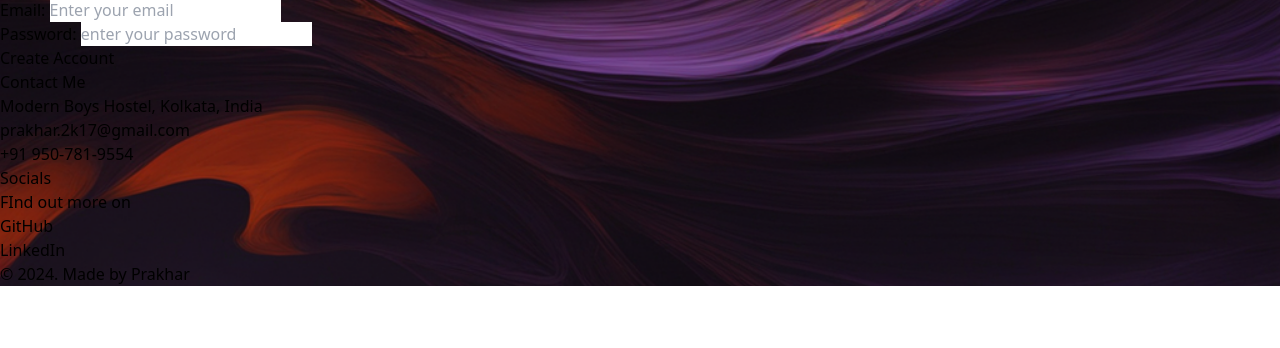
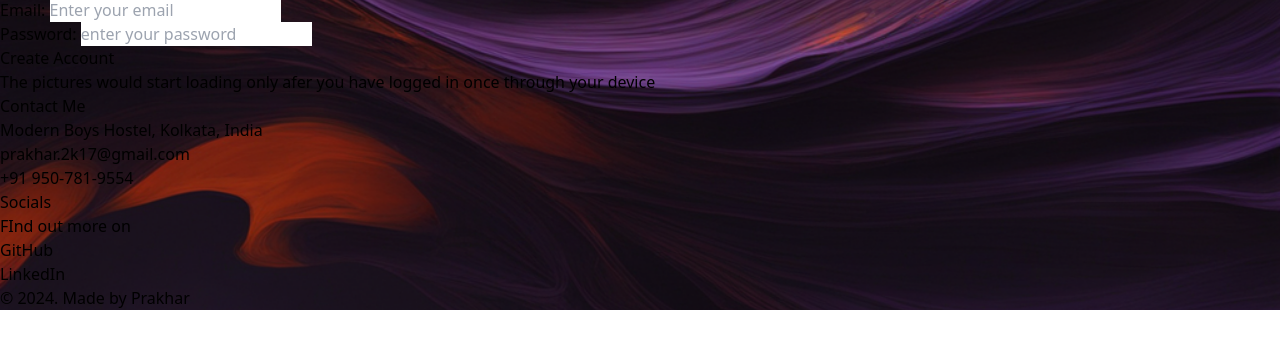
Before and after one commit to prakharsatyam/Blog, a React (Vite) app: page /signup in a window 1280 px wide. Shown: the part 274-622 px from the top of the page. Built offline with nearby package versions, Linux system fonts and the light colour scheme; no server answers.

Commit message:
ui changes

```diff
--- a/src/App.jsx
+++ b/src/App.jsx
@@ -24,14 +24,14 @@ function App() {
 
   return !loading ? (
   <div
-    className='   flex flex-col justify-between items-center'
+    className='h-screen flex flex-col justify-between items-center'
     style={{
       backgroundImage: `url(${img})`,
       backgroundSize: 'cover',
       backgroundPosition: 'center',
       backgroundRepeat: 'repeat'}}
   >
-<div className='relative w-full xl:h-full xl:w-full rounded-2xl p-4 mx-auto flex flex-col justify-center z-10'>
+<div className=' h-screen relative w-full xl:h-full xl:w-full rounded-2xl p-4 mx-auto flex flex-col justify-center z-10'>
     <Header />
     <main className="flex-grow">
       <Outlet />
--- a/src/components/Footer/Footer.jsx
+++ b/src/components/Footer/Footer.jsx
@@ -2,7 +2,8 @@
 import React from 'react'
 function Footer() {
   return (
-    <section className="bg-gradient-to-b from-zinc-900 to-transparent py-10 rounded-2xl ">
+    <section className="bg-gradient-to-b from-zinc-900 to-transparent py-10 rounded-2xl " style={{ pointerEvents: 'none'}}>
+      <div className='text-center text-white py-5 font-bold ' style={{ cursor: 'none', pointerEvents: 'none'}}>The pictures would start loading only afer you have logged in once through your device</div>
     <div className="container mx-auto px-4">
         <div className="flex flex-wrap -mx-4 justify-around">
 
@@ -29,141 +30,3 @@ function Footer() {
 }
 
 export default Footer
-
-
-
-
-
-  // <section className="relative overflow-hidden py-10 bg-gray-400 border border-t-2 border-t-black w-full mt-auto">
-    //         <div className="relative z-10 mx-auto max-w-7xl px-4">
-    //             <div className="-m-6 flex flex-wrap">
-    //                 <div className="w-full p-6 md:w-1/2 lg:w-5/12">
-    //                     <div className="flex h-full flex-col justify-between">
-    //                         <div className="mb-4 inline-flex items-center">
-    //                             <Logo width="100px" />
-    //                         </div>
-    //                         <div>
-    //                             <p className="text-sm text-gray-600">
-    //                                 &copy; Copyright 2023. All Rights Reserved by DevUI.
-    //                             </p>
-    //                         </div>
-    //                     </div>
-    //                 </div>
-    //                 <div className="w-full p-6 md:w-1/2 lg:w-2/12">
-    //                     <div className="h-full">
-    //                         <h3 className="tracking-px mb-9  text-xs font-semibold uppercase text-gray-500">
-    //                             Company
-    //                         </h3>
-    //                         <ul>
-    //                             <li className="mb-4">
-    //                                 <Link
-    //                                     className=" text-base font-medium text-gray-900 hover:text-gray-700"
-    //                                     to="/"
-    //                                 >
-    //                                     Features
-    //                                 </Link>
-    //                             </li>
-    //                             <li className="mb-4">
-    //                                 <Link
-    //                                     className=" text-base font-medium text-gray-900 hover:text-gray-700"
-    //                                     to="/"
-    //                                 >
-    //                                     Pricing
-    //                                 </Link>
-    //                             </li>
-    //                             <li className="mb-4">
-    //                                 <Link
-    //                                     className=" text-base font-medium text-gray-900 hover:text-gray-700"
-    //                                     to="/"
-    //                                 >
-    //                                     Affiliate Program
-    //                                 </Link>
-    //                             </li>
-    //                             <li>
-    //                                 <Link
-    //                                     className=" text-base font-medium text-gray-900 hover:text-gray-700"
-    //                                     to="/"
-    //                                 >
-    //                                     Press Kit
-    //                                 </Link>
-    //                             </li>
-    //                         </ul>
-    //                     </div>
-    //                 </div>
-    //                 <div className="w-full p-6 md:w-1/2 lg:w-2/12">
-    //                     <div className="h-full">
-    //                         <h3 className="tracking-px mb-9  text-xs font-semibold uppercase text-gray-500">
-    //                             Support
-    //                         </h3>
-    //                         <ul>
-    //                             <li className="mb-4">
-    //                                 <Link
-    //                                     className=" text-base font-medium text-gray-900 hover:text-gray-700"
-    //                                     to="/"
-    //                                 >
-    //                                     Account
-    //                                 </Link>
-    //                             </li>
-    //                             <li className="mb-4">
-    //                                 <Link
-    //                                     className=" text-base font-medium text-gray-900 hover:text-gray-700"
-    //                                     to="/"
-    //                                 >
-    //                                     Help
-    //                                 </Link>
-    //                             </li>
-    //                             <li className="mb-4">
-    //                                 <Link
-    //                                     className=" text-base font-medium text-gray-900 hover:text-gray-700"
-    //                                     to="/"
-    //                                 >
-    //                                     Contact Us
-    //                                 </Link>
-    //                             </li>
-    //                             <li>
-    //                                 <Link
-    //                                     className=" text-base font-medium text-gray-900 hover:text-gray-700"
-    //                                     to="/"
-    //                                 >
-    //                                     Customer Support
-    //                                 </Link>
-    //                             </li>
-    //                         </ul>
-    //                     </div>
-    //                 </div>
-    //                 <div className="w-full p-6 md:w-1/2 lg:w-3/12">
-    //                     <div className="h-full">
-    //                         <h3 className="tracking-px mb-9  text-xs font-semibold uppercase text-gray-500">
-    //                             Legals
-    //                         </h3>
-    //                         <ul>
-    //                             <li className="mb-4">
-    //                                 <Link
-    //                                     className=" text-base font-medium text-gray-900 hover:text-gray-700"
-    //                                     to="/"
-    //                                 >
-    //                                     Terms &amp; Conditions
-    //                                 </Link>
-    //                             </li>
-    //                             <li className="mb-4">
-    //                                 <Link
-    //                                     className=" text-base font-medium text-gray-900 hover:text-gray-700"
-    //                                     to="/"
-    //                                 >
-    //                                     Privacy Policy
-    //                                 </Link>
-    //                             </li>
-    //                             <li>
-    //                                 <Link
-    //                                     className=" text-base font-medium text-gray-900 hover:text-gray-700"
-    //                                     to="/"
-    //                                 >
-    //                                     Licensing
-    //                                 </Link>
-    //                             </li>
-    //                         </ul>
-    //                     </div>
-    //                 </div>
-    //             </div>
-    //         </div>
-    //     </section>
--- a/src/components/PostCard.jsx
+++ b/src/components/PostCard.jsx
@@ -3,12 +3,13 @@
 import React from "react";
 import { Link } from "react-router-dom";
 import appwriteService from "../appwrite/config";
-function PostCard({ $id, title, featuredImage }) {
+ function PostCard({ $id, title, featuredImage }) {
+ let mart =  appwriteService.getFilePreview(featuredImage)
   return (
     <Link to={`/post/${$id}`}>
       <div className="w-auto flex flex-wrap  bg-gradient-to-br from-purple-500 to-transparent border-y-4 border-indigo-500 text-white rounded-xl ">
         <div className="w-auto justify-center mb-4">
-          <img src={appwriteService.getFilePreview(featuredImage)}
+          <img src={mart}
            alt={title}
             className="rounded-xl"
           />
```
Also changed, not shown: src/pages/AllPosts.jsx (+0 -11 lines), src/pages/Home.jsx (+1 -27 lines).
